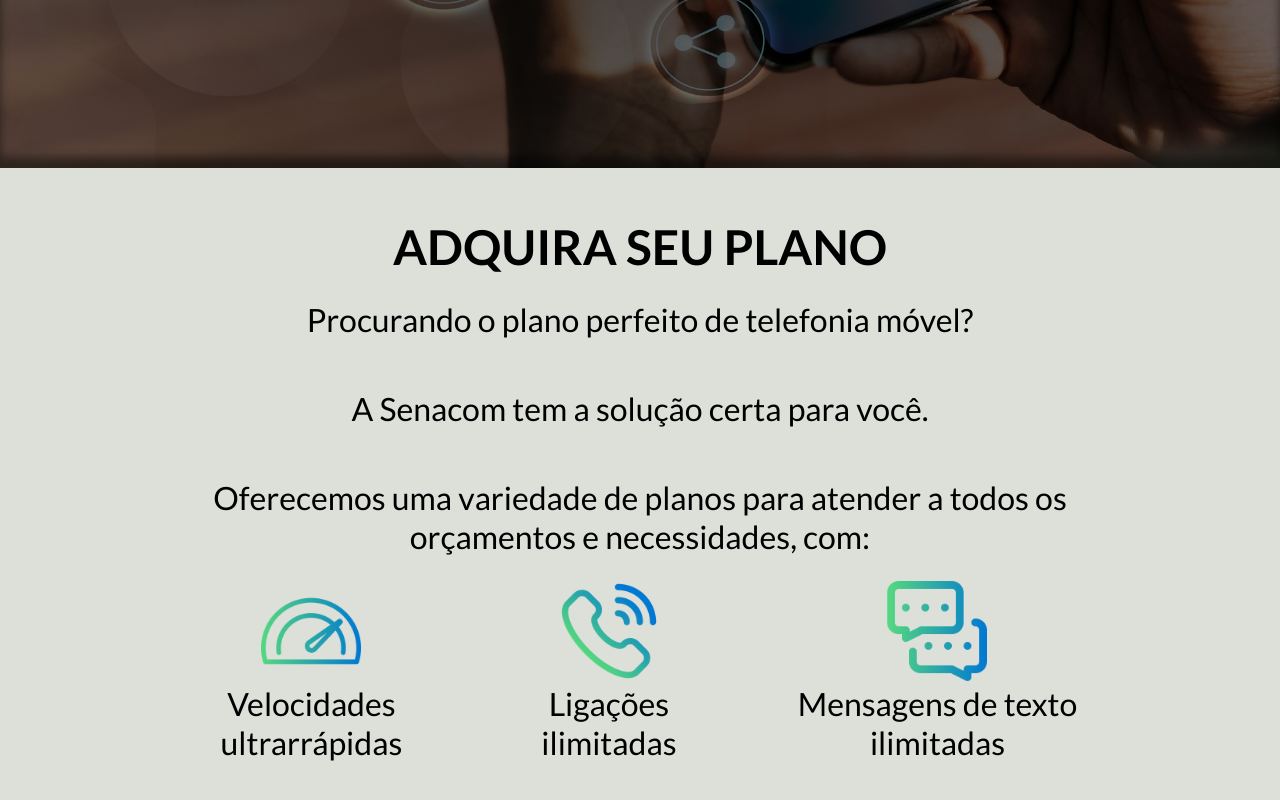
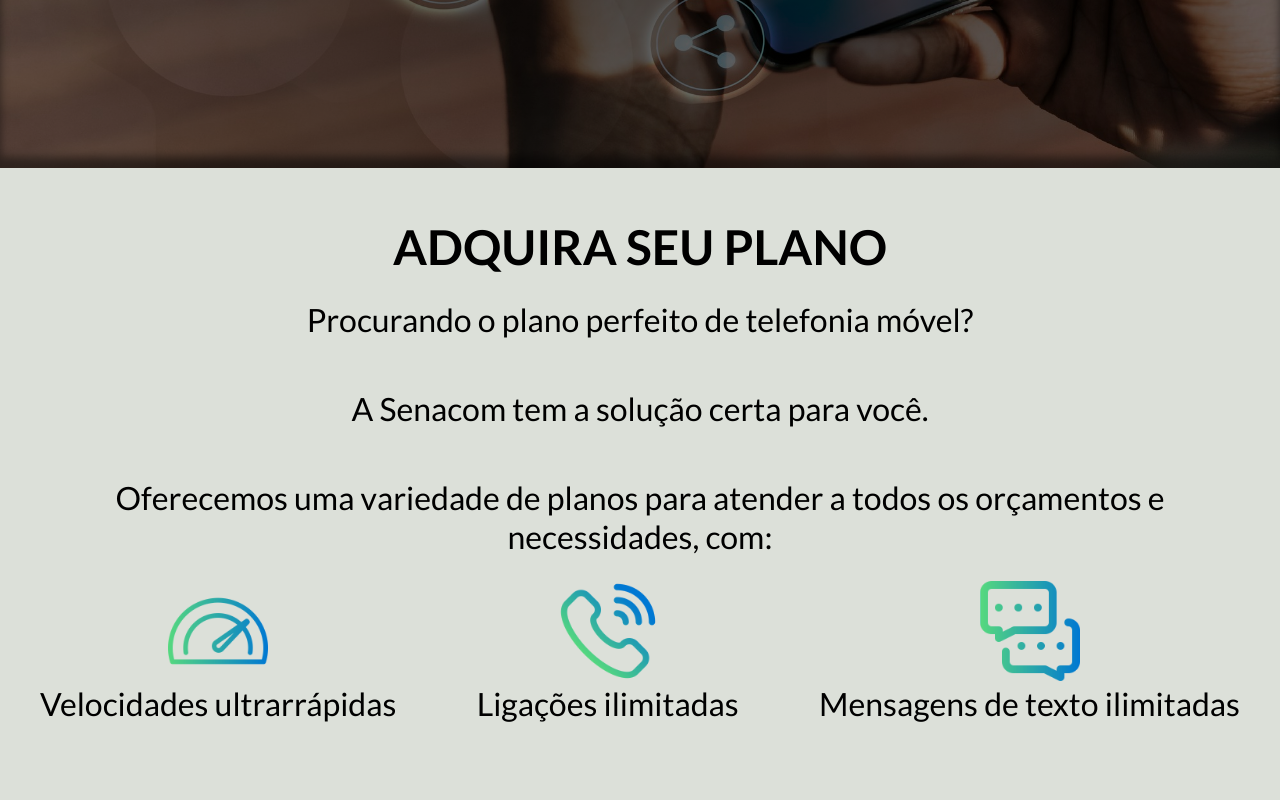
Before and after one commit to alexandreraminelli/SENACOM, a plain HTML site: page index.html in a window 1280 px wide. Shown: the part 532-1332 px from the top of the page. After the commit the page ends 1305 px from the top, so only its background shows below. Drawn offline with Linux system fonts and the light colour scheme.

Commit message:
Ajuste na sessão "Adquira seu plano"

```diff
--- a/index.html
+++ b/index.html
@@ -33,7 +33,6 @@
         </div>
       </section>
       <section class="adquira-plano">
-        <article>
         <h2>Adquira seu plano</h2>
         <p>Procurando o plano perfeito de telefonia móvel?</p>
         <p>A Senacom tem a solução certa para você.</p>
@@ -52,7 +51,6 @@
             <p>Mensagens de texto ilimitadas</p>
           </li>
         </ul>
-        </article>
       </section>
     </main>
     <footer></footer>
--- a/style/estilo.css
+++ b/style/estilo.css
@@ -175,3 +175,9 @@ ul.lista-icones-horizontal li {
 ul.lista-icones-horizontal p {
   padding: 0;
 }
+
+/* PADDING DE SECTIONS E ARTICLES */
+.adquira-plano {
+  max-width: 1200px;
+  margin: auto;
+}
```
Lines whose indentation alone changed are shown as unchanged.
